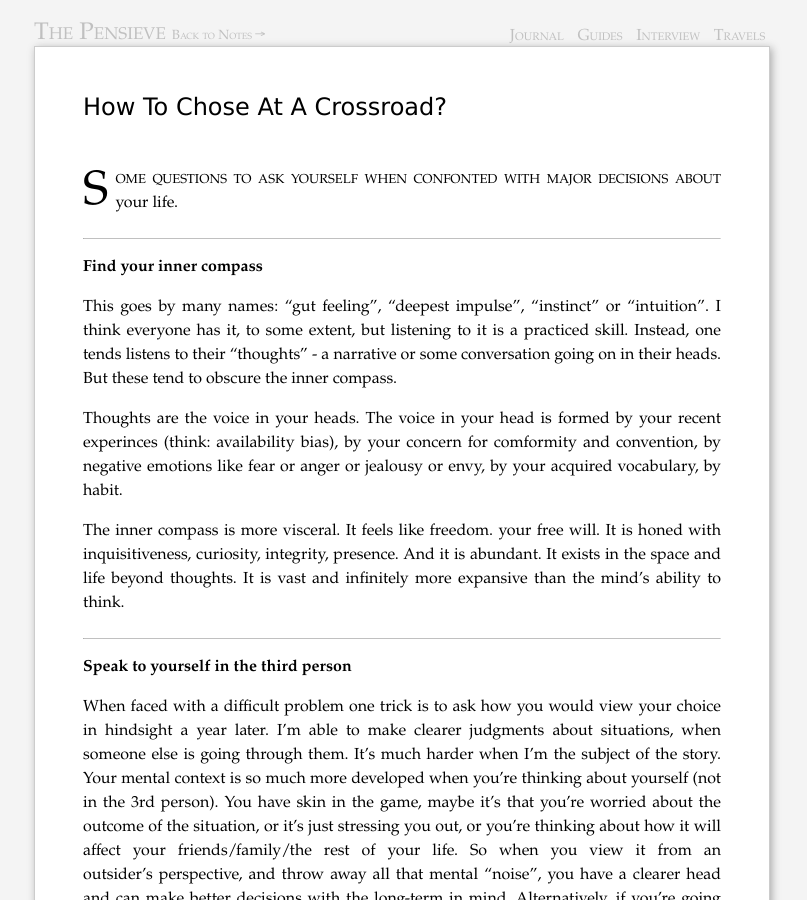
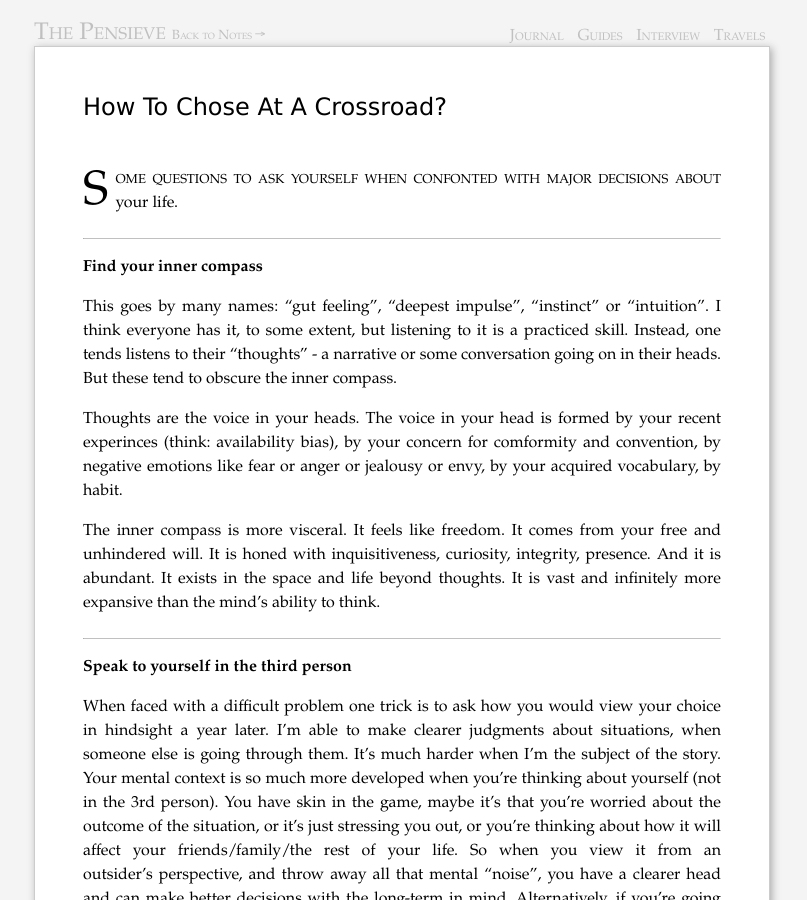
Before and after one commit to piyushahuja/piyushahuja.github.io, a Jekyll site: the page built from _posts/journal/2019-12-29-path.md, in a window 1280 px wide and 900 px high. Shown: the whole window, without its empty margins (238-1045 px from the left). Built offline with Jekyll 4.4.1, drawn with Linux system fonts in a browser that asks for light colours.

```diff
--- a/_posts/journal/2019-12-29-path.md
+++ b/_posts/journal/2019-12-29-path.md
@@ -20,7 +20,7 @@ This goes by many names: "gut feeling", "deepest impulse", "instinct" or "intuit
 
 Thoughts are the voice in your heads. The voice in your head is formed by your recent experinces (think: availability bias), by your concern for comformity and convention, by negative emotions like fear or anger or jealousy or envy,  by your acquired vocabulary,  by habit.
 
-The inner compass is more visceral. It feels like freedom. your free will. It is honed with inquisitiveness, curiosity, integrity, presence. And it is abundant. It exists in the space and life beyond thoughts.   It is vast and infinitely more expansive than the mind’s ability to think.
+The inner compass is more visceral. It feels like freedom. It comes from your free and unhindered will. It is honed with inquisitiveness, curiosity, integrity, presence. And it is abundant. It exists in the space and life beyond thoughts.   It is vast and infinitely more expansive than the mind’s ability to think.
 
 
 ---
```
